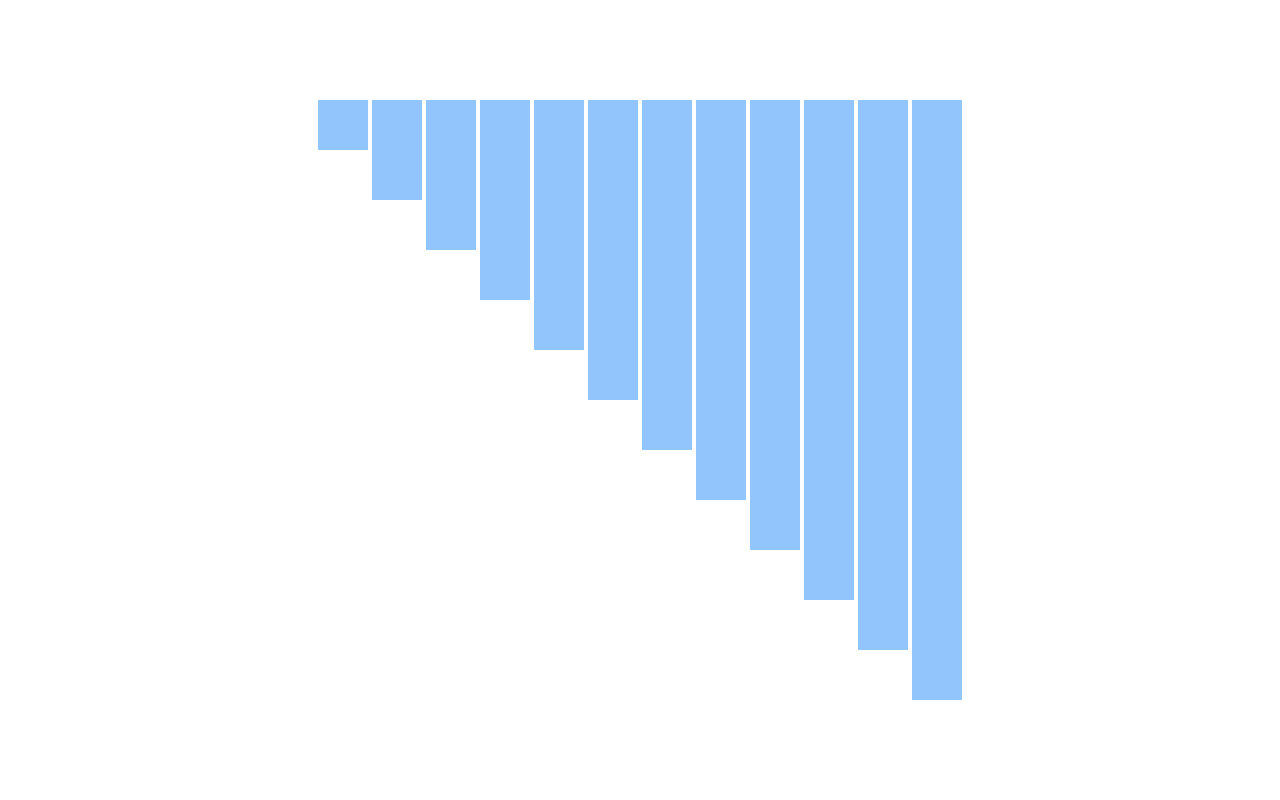
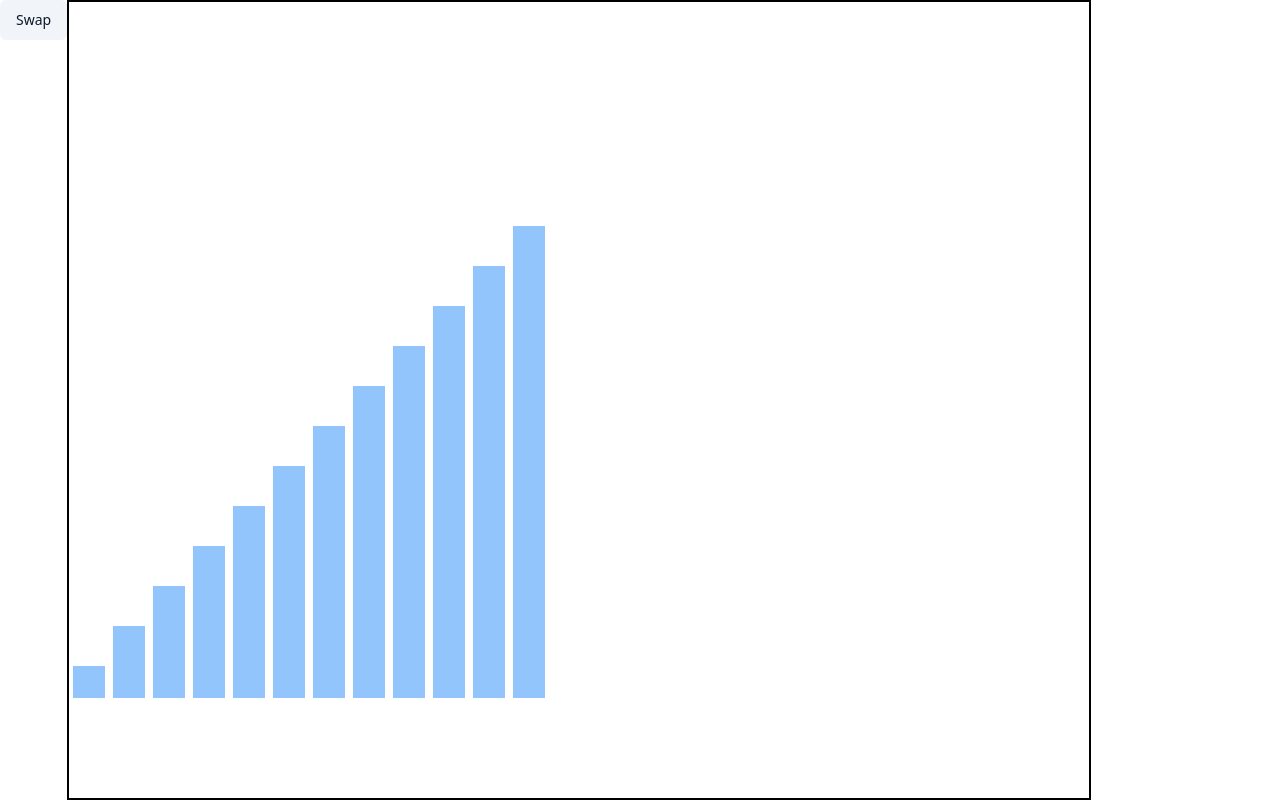
Before and after one commit to m4ur1n0/algorithm-visualizers, a Next.js app: page /sorting in a window 1280 px wide. Built offline with nearby package versions, Linux system fonts and the light colour scheme.

Commit message:
made bars move

```diff
--- a/src/components/IndivSortingBar.js
+++ b/src/components/IndivSortingBar.js
@@ -1,17 +1,22 @@
 import React from 'react'
 
-const IndivSortingBar = ({value}) => {
+const IndivSortingBar = ({value, position}) => {
 
-    const height_unit = 50;
-    const width_unit = 50;
+    const height_unit = 40;
+    const width_unit = 40;
+
 
   return (
     <div
-        className={`bg-light_blue`}
+        className={`bg-light_blue absolute bottom-24 border-4 border-background`}
         style={
             {
                 width : `${width_unit}px`,
-                height : `${height_unit * value}px`
+                height : `${height_unit * value}px`,
+                left : `${position * (width_unit)}`,
+                transform : `translateX(${(position) * width_unit}px)`,
+                transition : `transform 0.5s ease-in-out`,
+
             }
         }
     >
--- a/src/components/SortingBarGraph.js
+++ b/src/components/SortingBarGraph.js
@@ -1,5 +1,8 @@
-import React from 'react'
+"use client"
+
+import React, { useState } from 'react'
 import SortingBars from './SortingBars'
+import { Button } from './ui/button'
 
 const SortingBarGraph = () => {
 
@@ -42,11 +45,54 @@ const SortingBarGraph = () => {
         },
     ]
 
+    const [dummyVals, setDummyVals] = useState(dummy_bars_array);
+
+    // function switchTwo() {
+    //     const min = 0;
+    //     const max = dummyVals.length -1;
+
+    //     let idx1 = Math.floor(Math.random() * (max - min + 1) + min)
+    //     let idx2 = Math.floor(Math.random() * (max - min + 1) + min)
+
+    //     if (idx1 !== idx2) {
+    //         setDummyVals(prev => {
+    //             const newDummyVals = [...prev];
+    //             [newDummyVals[idx1], newDummyVals[idx2]] = [newDummyVals[idx2], newDummyVals[idx1]];
+    //             return newDummyVals;
+    //         })
+    //     } else {
+    //         switchTwo();
+    //     }
+
+    // }
+
+    const [positions, setPositions] = useState(dummy_bars_array.map((_, index) => index));
+
+    function switchTwo() {
+        const max = positions.length - 1;
+        const idx1 = Math.floor(Math.random() * (max + 1));
+        const idx2 = Math.floor(Math.random() * (max + 1));
+
+        if (idx1 !== idx2) {
+            setPositions(prev => {
+                const newPositions = [...prev];
+                [newPositions[idx1], newPositions[idx2]] = [newPositions[idx2], newPositions[idx1]];
+                return newPositions;
+            });
+        } else {
+            switchTwo();
+        }
+    }
+
+
   return (
-    <div className='sorting-bar-graph'>
-        {/* need some sort of measurements or something here */}
-        <SortingBars values_array={dummy_bars_array} />
+    <div className='sorting-bar-graph-container flex w-screen h-screen'>
+        <Button className='' variant='secondary' onClick={switchTwo}>Swap</Button>
+        {/* <div className='sorting-bar-graph w-full h-full'> */}
+            {/* need some sort of measurements or something here */}
+        <SortingBars values_array={dummyVals} positions={positions} />
 
+        {/* </div> */}
     </div>
   )
 }
--- a/src/components/SortingBars.js
+++ b/src/components/SortingBars.js
@@ -1,15 +1,17 @@
 import React from 'react'
 import IndivSortingBar from './IndivSortingBar'
 
-const SortingBars = ({values_array}) => {
+const SortingBars = ({values_array, positions}) => {
   return (
-    <div className='bars-row flex flex-row items-enda gap-1'>
-        {
-            values_array.map((value_obj, idx) => {
-               return (<IndivSortingBar key={idx} value={value_obj.value} />)
-            })
-        }
+    <div className='sorting-bar-section-of-screen w-[80%] h-full border border-black'>
+      <div className='bars-row relative h-full border border-black'>
+          {
+              values_array.map((value_obj, idx) => {
+                return (<IndivSortingBar key={idx} value={value_obj.value} position={positions[idx]} />)
+              })
+          }
 
+      </div>
     </div>
   )
 }
```
